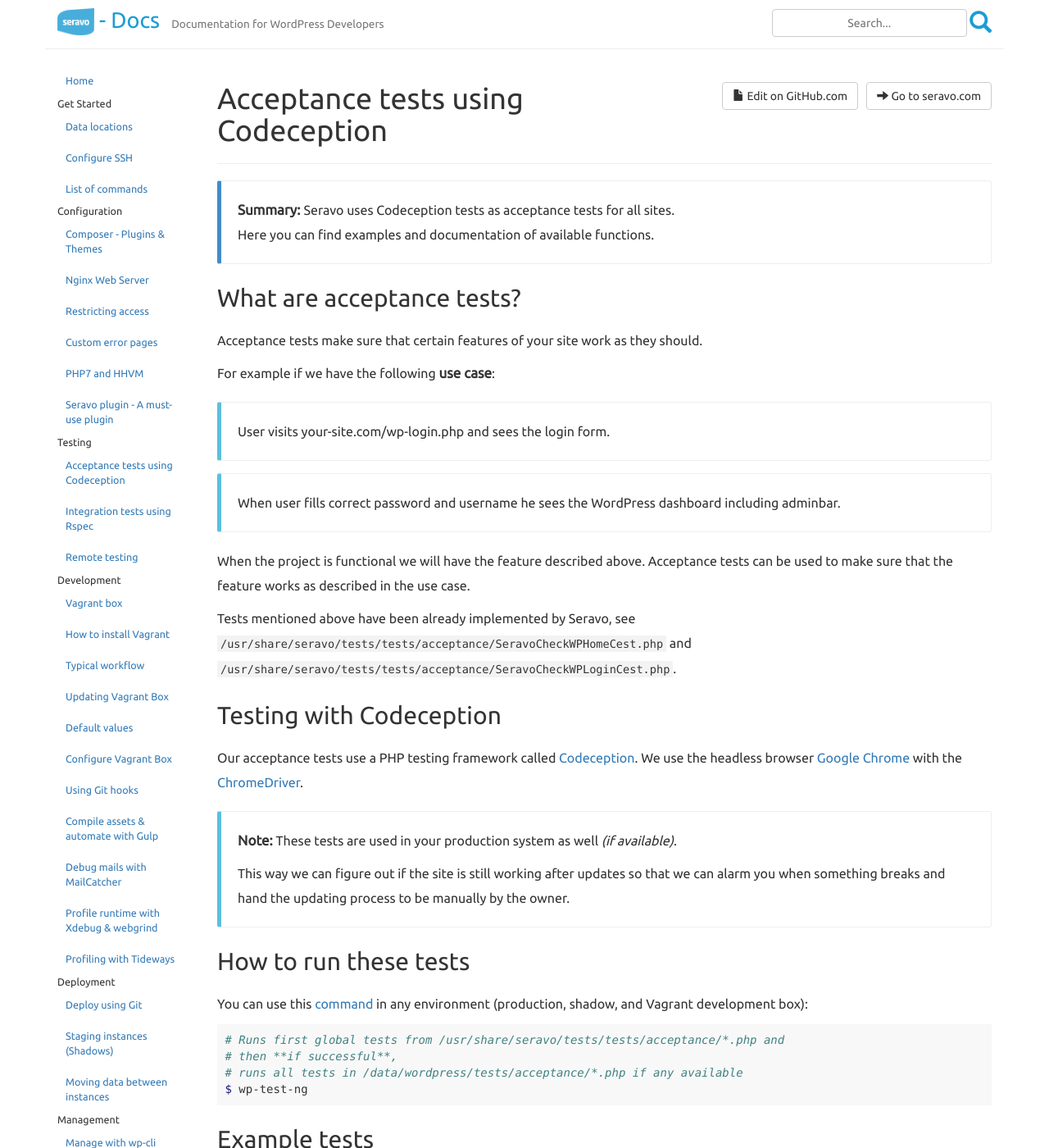
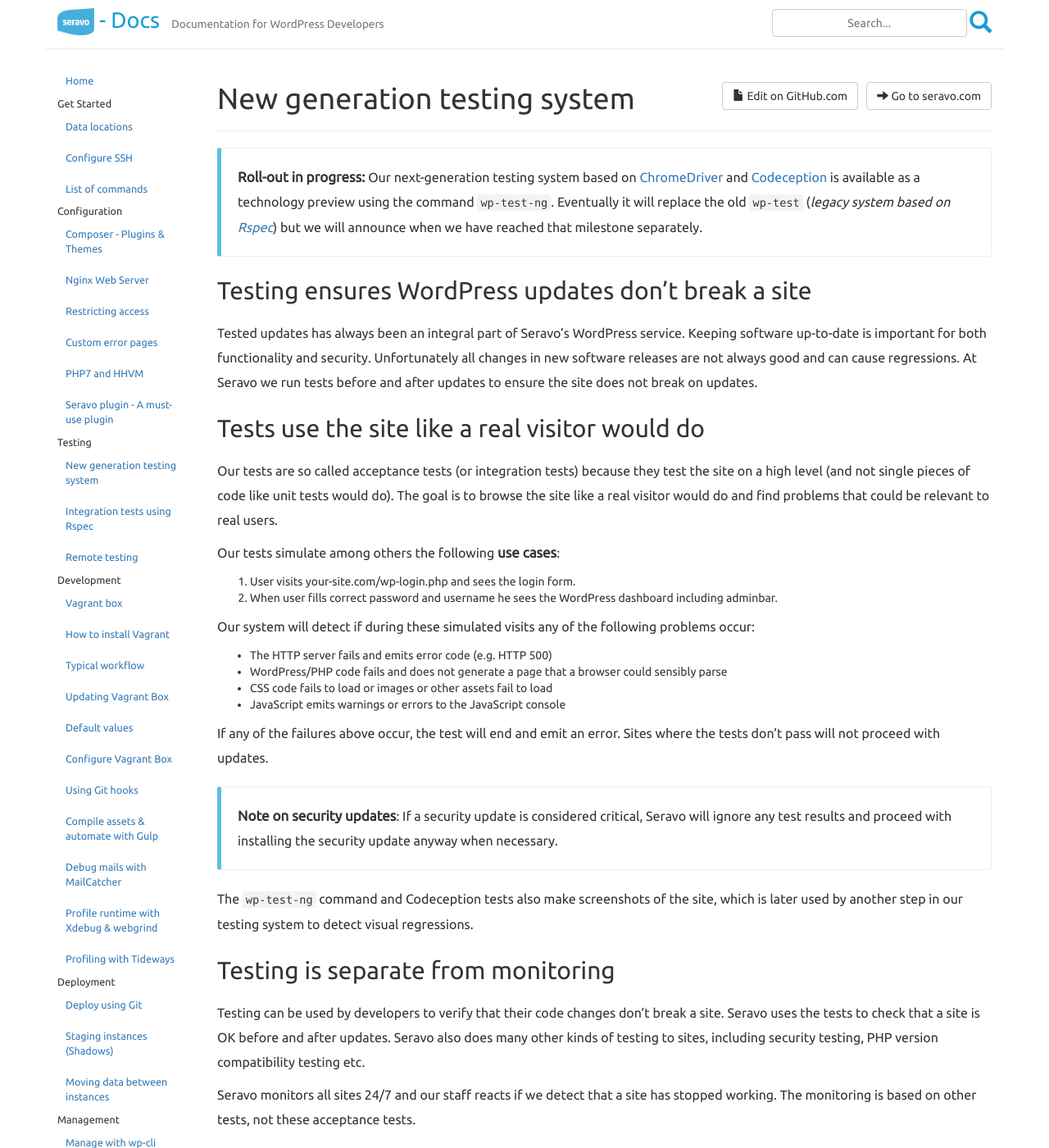
Before and after one commit to Seravo/docs, a Jekyll site: the page built from _posts/2018-09-21-ng-integration-tests.md, in a window 1280 px wide and 1400 px high. Shown: the whole window at 82% size. Built offline with Jekyll 4.4.1, drawn with Linux system fonts in a browser that asks for light colours; nearby versions of some CDN libraries; some of the changed text lies outside the part shown.

Commit message:
Revamp Rspec and Codeception pages to meet our communication goals

````diff
--- a/_posts/2018-09-21-ng-integration-tests.md
+++ b/_posts/2018-09-21-ng-integration-tests.md
@@ -1,35 +1,53 @@
 ---
 layout: page
-title: "Acceptance tests using Codeception"
+title: "New generation testing system"
 category: tests
 order: 1
 date: 2018-09-21 11:36:22
-summary: "Seravo uses Codeception tests as acceptance tests for all sites. \nHere you can find examples and documentation of available functions."
 ---
 
-## What are acceptance tests?
+> **Roll-out in progress:** Our next-generation testing system based on [ChromeDriver](http://chromedriver.chromium.org/) and [Codeception](https://codeception.com/) is available as a technology preview using the command `wp-test-ng`. Eventually it will replace the old `wp-test` (*legacy system based on [Rspec]({{ site.baseurl }}{% post_url 2015-10-11-integration-tests %})*) but we will announce when we have reached that milestone separately.
 
-Acceptance tests make sure that certain features of your site work as they should.
 
-For example if we have the following **use case**:
+## Testing ensures WordPress updates don't break a site
 
-> User visits your-site.com/wp-login.php and sees the login form.
+Tested updates has always been an integral part of Seravo's WordPress service. Keeping software up-to-date is important for both functionality and security. Unfortunately all changes in new software releases are not always good and can cause regressions. At Seravo we run tests before and after updates to ensure the site does not break on updates.
 
-> When user fills correct password and username he sees the WordPress dashboard including adminbar.
+## Tests use the site like a real visitor would do
 
-When the project is functional we will have the feature described above. Acceptance tests can be used to make sure that the feature works as described in the use case.
+Our tests are so called acceptance tests (or integration tests) because they test the site on a high level (and not single pieces of code like unit tests would do). The goal is to browse the site like a real visitor would do and find problems that could be relevant to real users.
 
-Tests mentioned above have been already implemented by Seravo, see `/usr/share/seravo/tests/tests/acceptance/SeravoCheckWPHomeCest.php` and `/usr/share/seravo/tests/tests/acceptance/SeravoCheckWPLoginCest.php`.
+Our tests simulate among others the following **use cases**:
+1. User visits your-site.com/wp-login.php and sees the login form.
+1. When user fills correct password and username he sees the WordPress dashboard including adminbar.
 
-## Testing with Codeception
+Our system will detect if during these simulated visits any of the following problems occur:
+- The HTTP server fails and emits error code (e.g. HTTP 500)
+- WordPress/PHP code fails and does not generate a page that a browser could sensibly parse
+- CSS code fails to load or images or other assets fail to load
+- JavaScript emits warnings or errors to the JavaScript console
 
-Our acceptance tests use a PHP testing framework called [Codeception](https://codeception.com/). We use the headless browser [Google Chrome](https://www.google.com/chrome/) with the [ChromeDriver](http://chromedriver.chromium.org/).
+If any of the failures above occur, the test will end and emit an error. Sites where the tests don't pass will not proceed with updates.
 
-> **Note:** These tests are used in your production system as well *(if available)*.
->
-> This way we can figure out if the site is still working after updates so that we can alarm you when something breaks and hand the updating process to be manually by the owner.
+> **Note on security updates**: If a security update is considered critical, Seravo will ignore any test results and proceed with installing the security update anyway when necessary.
 
-## How to run these tests
+The `wp-test-ng` command and Codeception tests also make screenshots of the site, which is later used by another step in our testing system to detect visual regressions.
+
+## Testing is separate from monitoring
+
+Testing can be used by developers to verify that their code changes don't break a site. Seravo uses the tests to check that a site is OK before and after updates. Seravo also does many other kinds of testing to sites, including security testing, PHP version compatibility testing etc.
+
+Seravo monitors all sites 24/7 and our staff reacts if we detect that a site has stopped working. The monitoring is based on other tests, not these acceptance tests.
+
+## New generation testing technology: Codeception and headless Chrome
+
+Our new testing system uses a PHP testing framework called [Codeception](https://codeception.com/). This will make it easier for WordPress developers to write tests compared to how it was in our previous testing system that used Ruby.
+
+The simulated browsing of a site is done using headless [Google Chrome](https://www.google.com/chrome/) with the [ChromeDriver](http://chromedriver.chromium.org/). This is as close to the real thing as possible, and a major improvement to our previous system that used PhantomJS.
+
+Tests mentioned above in the previous chapter have been already implemented by Seravo and you can check out how the code looks like in the files `/usr/share/seravo/tests/tests/acceptance/SeravoCheckWPHomeCest.php` and `/usr/share/seravo/tests/tests/acceptance/SeravoCheckWPLoginCest.php`.
+
+## Running tests
 
 You can use this [command]({{ site.baseurl }}{% post_url 2015-10-13-available-commands %}#wp-test-ng) in any environment (production, shadow, and Vagrant development box):
 
@@ -40,7 +58,22 @@
 $ wp-test-ng
 ```
 
-## Example tests
+> **Note:** These tests can be run by Seravo or the client at any time, in any environment. The tests should therefore be safe and not cause any problems even when run against a live production website.
+
+## Write your own tests
+
+All files located in the path `/data/wordpress/tests/acceptance/*.php` will be executed. Group the tests that test the same features and try to name the files logically to make it easier for your collaborators to debug or extend the tests later.
+
+If this directory does not exist on your site (or the git version control of your site), then you can just go ahead and create it. The new generation testing system is much simpler and does not pollute your site git repository with many extra files like our previous system did. When you start using the new system, feel free to delete all of your old `/data/wordpress/tests/rspec`. The rspec-directory will not get any updates anymore and in the new system any updates by Seravo to the testing system will be done outside of the site directory `/data/wordpress` and thus not cause any merging issues for site developers.
+
+Note that our testing environment expects that a) your test files are named `YourTestNameHereCest.php` and include a class with exactly same name (see examples above) OR b) are named `YourTestName.php` andd are in Cept format. [See short examples in StackOverflow.](https://stackoverflow.com/a/27298882)
+
+To try your new test, run it individually with verbose output:
+
+```
+wp-test-ng --debug
+```
+### Example code
 
 The following test suite consists of two class methods that implement different tests blocks.
 
@@ -105,18 +138,6 @@
 }
 ```
 
-## How to extend the tests
-
-All files located in the path `/data/wordpress/tests/acceptance/*.php` will be executed. Group the tests that test the same features and try to name the files logically to make it easier for your collaborators to debug or extend the tests later.
-
-Note that our testing environment expects that a) your test files are named `YourTestNameHereCest.php` and include a class with exactly same name (see examples above) OR b) are named `YourTestName.php` andd are in Cept format. [See short examples in StackOverflow.](https://stackoverflow.com/a/27298882)
-
-To try your new test, run it individually with verbose output:
-
-```
-wp-test-ng --debug
-```
-
 ## List of Helper functions
 
 ### **WP** Helper module
````
Also changed, not shown: _posts/2015-10-11-integration-tests.md (+4 -4 lines).
